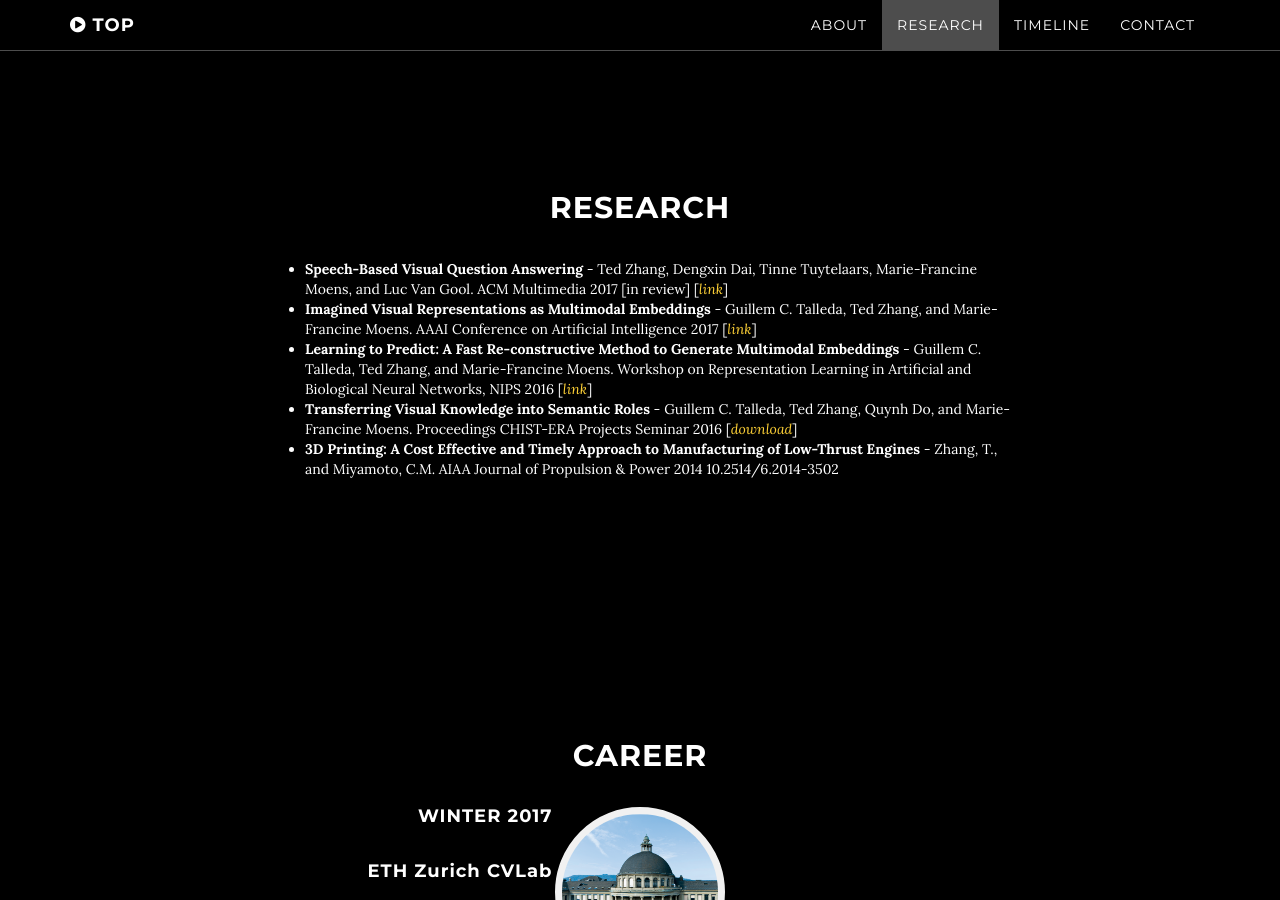
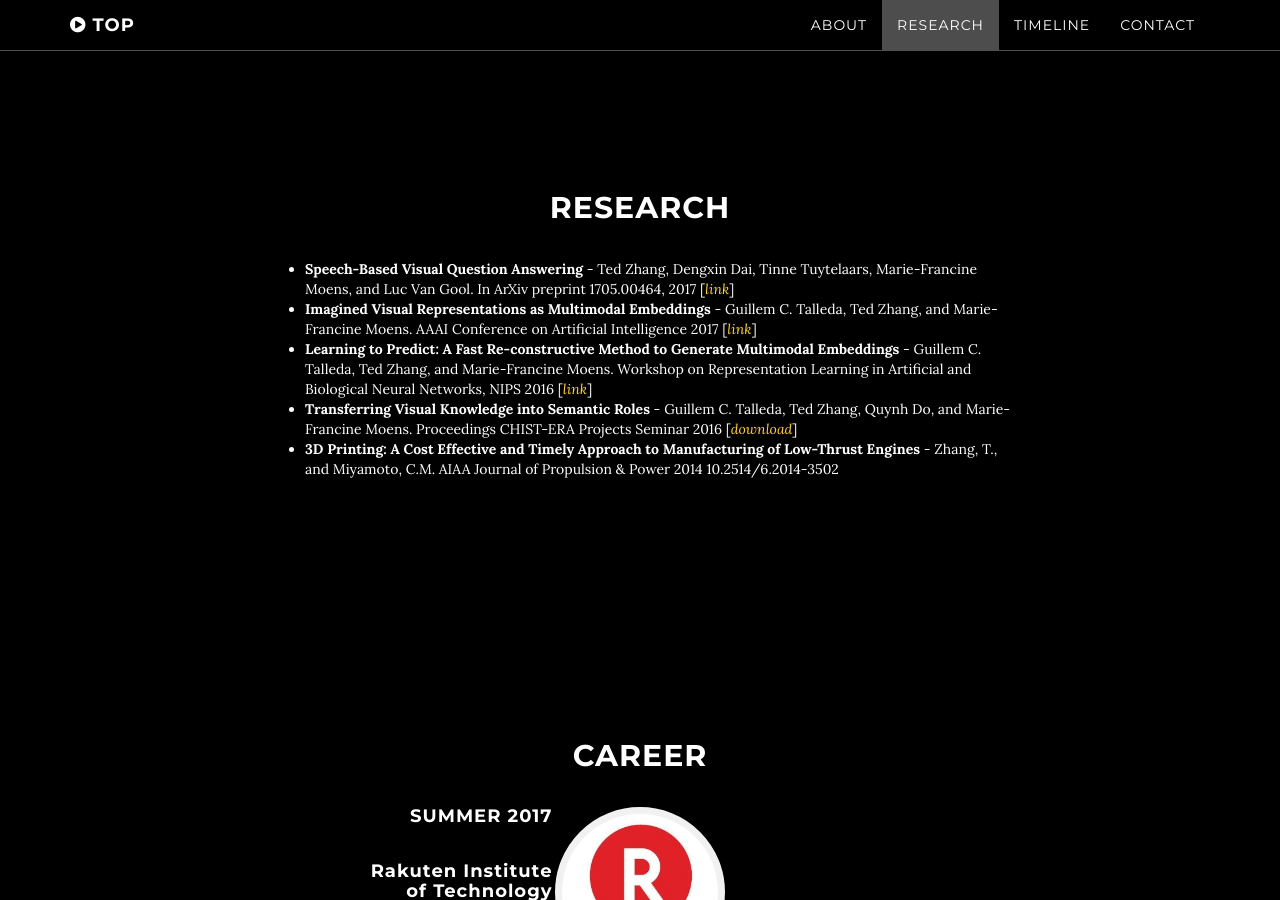
Before and after one commit to zted/zted.github.io, a Jekyll site: the page built from index.html, in a window 1280 px wide and 900 px high, scrolled down 1675 px. Built offline with Jekyll 4.4.1, drawn with Linux system fonts in a browser that asks for light colours; some of the changed text lies outside the part shown.

Commit message:
Adding rakuten and changing research section

```diff
--- a/2_research.html
+++ b/2_research.html
@@ -7,7 +7,7 @@ title: Research
 <!--<img src="img/timeline/hopkins.jpg" alt="some_text" style="width:304px;height:228px;">-->
 <div align="left">
     <ul>
-    	<li><strong>Speech-Based Visual Question Answering</strong> - Ted Zhang, Dengxin Dai, Tinne Tuytelaars, Marie-Francine Moens, and Luc Van Gool. ACM Multimedia 2017 [in review]   [<i><a href="http://arxiv.org/abs/1705.00464">link</a></i>]</li>
+    	<li><strong>Speech-Based Visual Question Answering</strong> - Ted Zhang, Dengxin Dai, Tinne Tuytelaars, Marie-Francine Moens, and Luc Van Gool. In ArXiv preprint 1705.00464, 2017   [<i><a href="http://arxiv.org/abs/1705.00464">link</a></i>]</li>
         <li><strong>Imagined Visual Representations as Multimodal Embeddings</strong> - Guillem C. Talleda, Ted Zhang, and Marie-Francine Moens. AAAI Conference on Artificial Intelligence 2017   [<i><a href="https://aaai.org/ocs/index.php/AAAI/AAAI17/paper/view/14811/14042">link</a></i>]</li>
         <li><strong>Learning to Predict: A Fast Re-constructive Method to Generate Multimodal Embeddings</strong> - Guillem C. Talleda, Ted Zhang, and Marie-Francine Moens. Workshop on Representation Learning in Artificial and Biological Neural Networks, NIPS 2016   [<i><a href="https://arxiv.org/abs/1703.08737">link</a></i>]</li>
         <li><strong>Transferring Visual Knowledge into Semantic Roles</strong> - Guillem C. Talleda, Ted Zhang, Quynh Do, and Marie-Francine Moens. Proceedings CHIST-ERA Projects Seminar 2016   [<i><a href="download/Bern2016.pdf">download</a></i>]</li>
```
Also changed, not shown: _posts/2017-01-01-job02.markdown (added, +7 -0 lines), img/timeline/rakuten.jpg (added).
